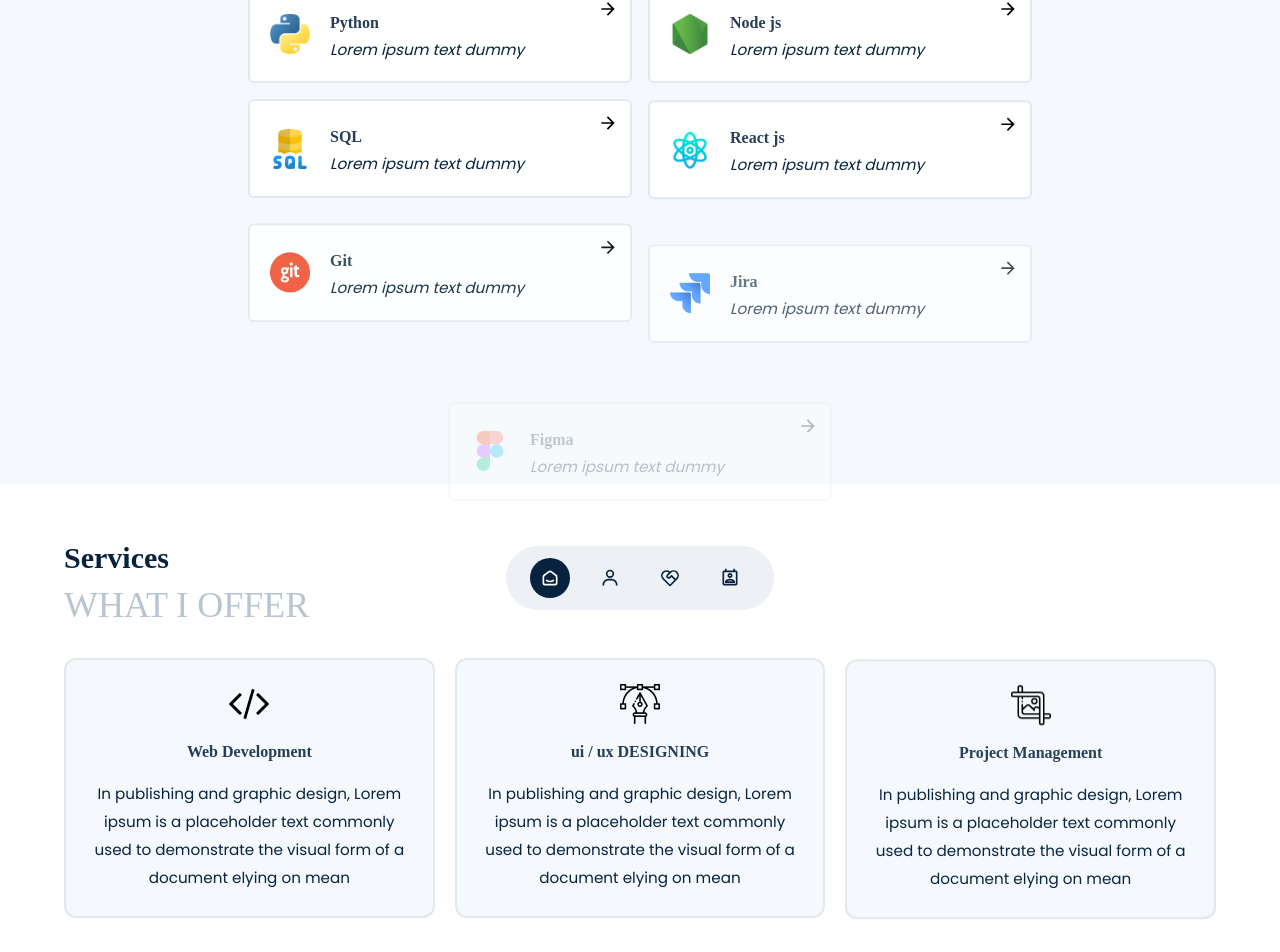
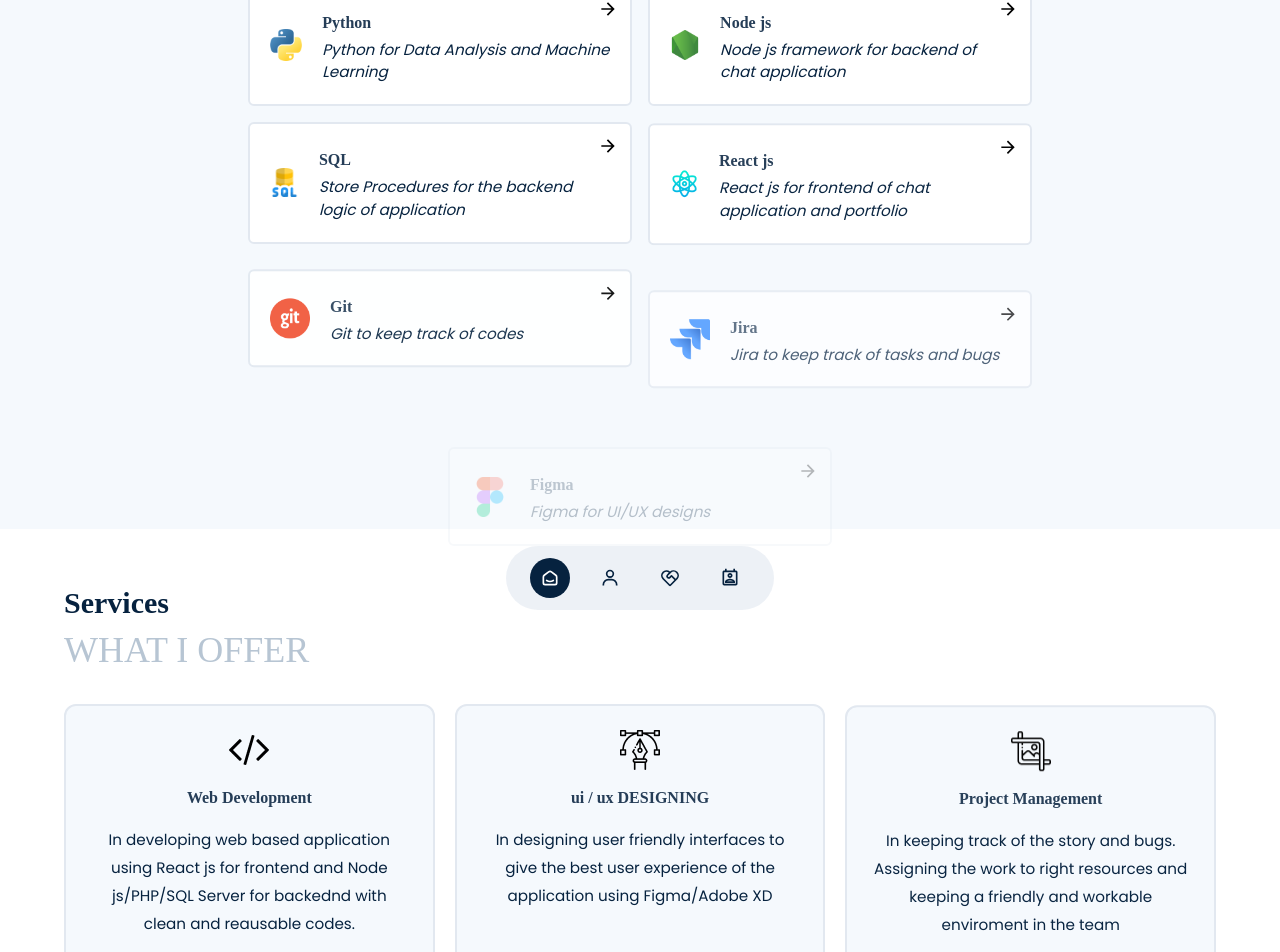
Before and after one commit to mhrzsandesh/mhrzsandesh.github.io, a React (Vite) app: page / in a window 1280 px wide. Shown: the part 990-1942 px from the top of the page. Built offline with nearby package versions, Linux system fonts and the light colour scheme; a web font is replaced by a local one.

Commit message:
added CV and updated texts

```diff
--- a/src/Content.js
+++ b/src/Content.js
@@ -81,37 +81,37 @@ export const content = {
     skills_content: [
       {
         name: "Python",
-        para: "Lorem ipsum text  dummy",
+        para: "Python for Data Analysis and Machine Learning",
         logo: python,
       },
       {
         name: "Node js",
-        para: "Lorem ipsum text  dummy",
+        para: "Node js framework for backend of chat application",
         logo: nodejs,
       },
       {
         name: "SQL",
-        para: "Lorem ipsum text  dummy",
+        para: "Store Procedures for the backend logic of application",
         logo: sketch,
       },
       {
         name: "React js",
-        para: "Lorem ipsum text  dummy",
+        para: "React js for frontend of chat application and portfolio",
         logo: reactjs,
       },
       {
         name: "Git",
-        para: "Lorem ipsum text  dummy",
+        para: "Git to keep track of codes",
         logo: git,
       },
       {
         name: "Jira",
-        para: "Lorem ipsum text  dummy",
+        para: "Jira to keep track of tasks and bugs",
         logo: ps,
       },
       {
         name: "Figma",
-        para: "Lorem ipsum text  dummy",
+        para: "Figma for UI/UX designs",
         logo: figma,
       },
     ],
@@ -123,17 +123,17 @@ export const content = {
     service_content: [
       {
         title: "Web Development",
-        para: "In publishing and graphic design, Lorem ipsum is a placeholder text commonly used to demonstrate the visual form of a document elying on mean",
+        para: "In developing web based application using React js for frontend and Node js/PHP/SQL Server for backednd with clean and reausable codes.",
         logo: services_logo1,
       },
       {
         title: "ui / ux DESIGNING",
-        para: "In publishing and graphic design, Lorem ipsum is a placeholder text commonly used to demonstrate the visual form of a document elying on mean",
+        para: "In designing user friendly interfaces to give the best user experience of the application using Figma/Adobe XD",
         logo: services_logo2,
       },
       {
         title: "Project Management",
-        para: "In publishing and graphic design, Lorem ipsum is a placeholder text commonly used to demonstrate the visual form of a document elying on mean",
+        para: "In keeping track of the story and bugs. Assigning the work to right resources and keeping a friendly and workable enviroment in the team",
         logo: services_logo3,
       },
     ],
@@ -192,7 +192,7 @@ export const content = {
     subtitle: "FOR YOUR PROJECTS",
     image1: Hireme_person,
     image2: Hireme_person2,
-    para: "In publishing and graphic design, Lorem ipsum is a placeholder text commonly used to demonstrate the visual form of a document elying on mean",
+    para: "For desiging the product with a feel of modern UI and smooth User Experience. And to develop the application using modern farameworks for smooth performance and manageable codes.",
     btnText: "Hire Me",
   },
   Contact: {
--- a/src/components/Hero.jsx
+++ b/src/components/Hero.jsx
@@ -23,7 +23,7 @@ const Hero = () => {
           <h2>{hero.title}</h2>
           <br />
           <div className="flex justify-end">
-            <button className="btn">{hero.btnText}</button>
+                <button className="btn">{hero.btnText}</button>
           </div>
           <div className="flex flex-col gap-10 mt-10">
             {hero.hero_content.map((content, i) => (
--- a/src/components/Hireme.jsx
+++ b/src/components/Hireme.jsx
@@ -1,4 +1,5 @@
 import { content } from "../Content";
+// import { cv } from "../assets/resume/Sandesh_CV.pdf";
 
 const Hireme = () => {
   const { Hireme } = content;
@@ -33,9 +34,11 @@ const Hireme = () => {
           >
             <p className="leading-7">{Hireme.para}</p>
             <br />
+            <a href={"src/assets/resume/Sandesh_CV.pdf"} download="Sandesh_Maharjan_cv.pdf">
             <button className="btn bg-dark_primary text-white">
               {Hireme.btnText}
             </button>
+            </a>
           </div>
         </div>
       </div>
--- a/src/components/Skills.jsx
+++ b/src/components/Skills.jsx
@@ -47,7 +47,7 @@ const Skills = () => {
           <h6>{selectSkill?.name}</h6>
         </div>
         <br />
-        <ul className="list-decimal px-4 font-Poppins sm:text-sm text-xs !leading-7">
+        {/* <ul className="list-decimal px-4 font-Poppins sm:text-sm text-xs !leading-7">
           <li>Python has a simple syntax similar to the English language. Python has syntax that allows developers to write programs with fewer lines than some other programming languages.</li>
           <li>Lorem ipsum dolor sit, ame.</li>
           <li>Lorem ipsum dolor sit, amet consectetur</li>
@@ -58,7 +58,7 @@ const Skills = () => {
             Lorem ipsum dolor sit, amet consectetur adipisicing elit. Ad est
             beatae quos rem.
           </li>
-        </ul>
+        </ul> */}
         <br />
         <div className="flex justify-end">
           <button onClick={closeModal} className="btn">
```
Also changed, not shown: 1 other file (tests, documents, lock files or other folders).
